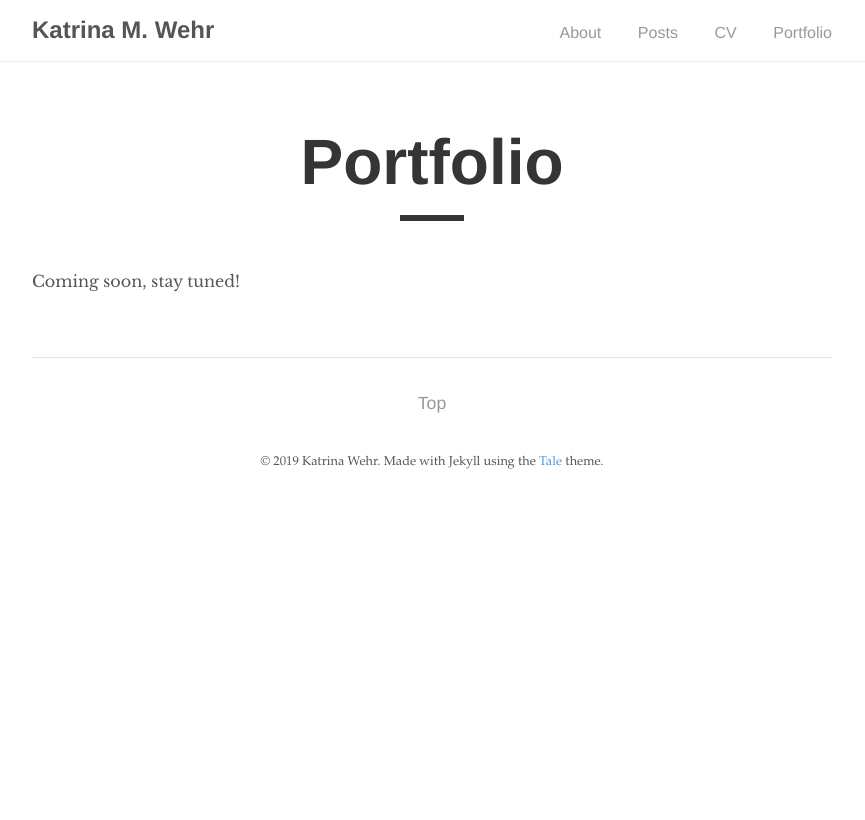
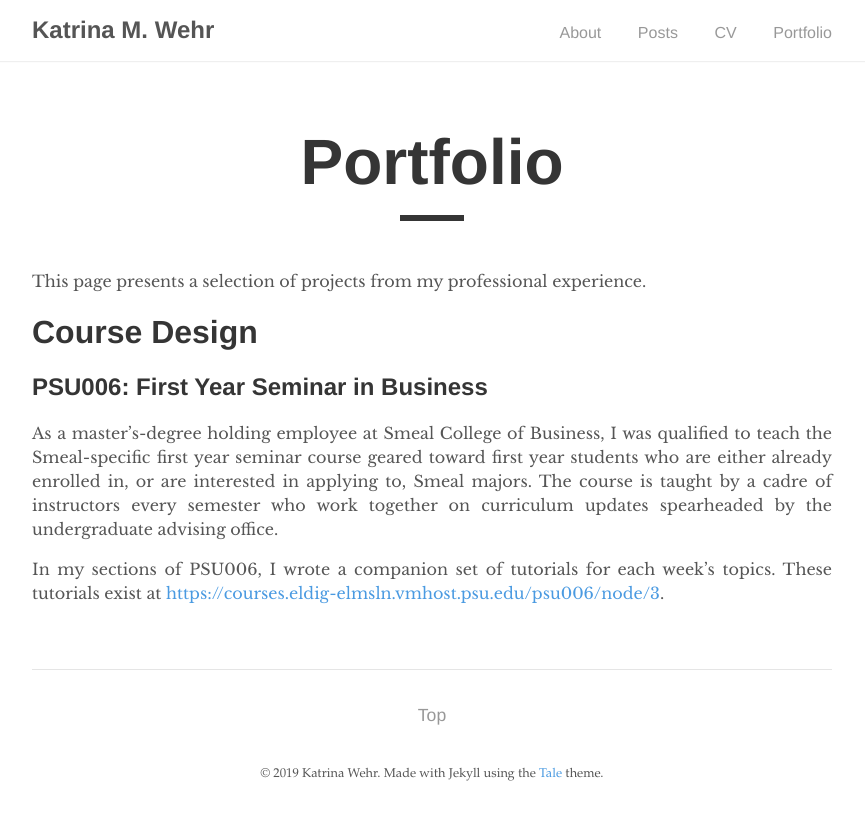
Before and after one commit to kat-wehr/mysite, a Jekyll site: the page built from _pages/portfolio.md, in a window 1280 px wide. Shown: the top 820 px of the page, without its empty margins (208-1073 px from the left). Built offline with Jekyll 4.4.1, drawn with Linux system fonts in a browser that asks for light colours; nearby versions of some CDN libraries.

Commit message:
Update portfolio.md

```diff
--- a/_pages/portfolio.md
+++ b/_pages/portfolio.md
@@ -4,4 +4,11 @@ title: "Portfolio"
 permalink: /portfolio/
 ---
 
-Coming soon, stay tuned!
+This page presents a selection of projects from my professional experience.
+
+# Course Design
+## PSU006: First Year Seminar in Business
+
+As a master's-degree holding employee at Smeal College of Business, I was qualified to teach the Smeal-specific first year seminar course geared toward first year students who are either already enrolled in, or are interested in applying to, Smeal majors. The course is taught by a cadre of instructors every semester who work together on curriculum updates spearheaded by the undergraduate advising office.
+
+In my sections of PSU006, I wrote a companion set of tutorials for each week's topics. These tutorials exist at [https://courses.eldig-elmsln.vmhost.psu.edu/psu006/node/3](https://courses.eldig-elmsln.vmhost.psu.edu/psu006/node/3).
```
